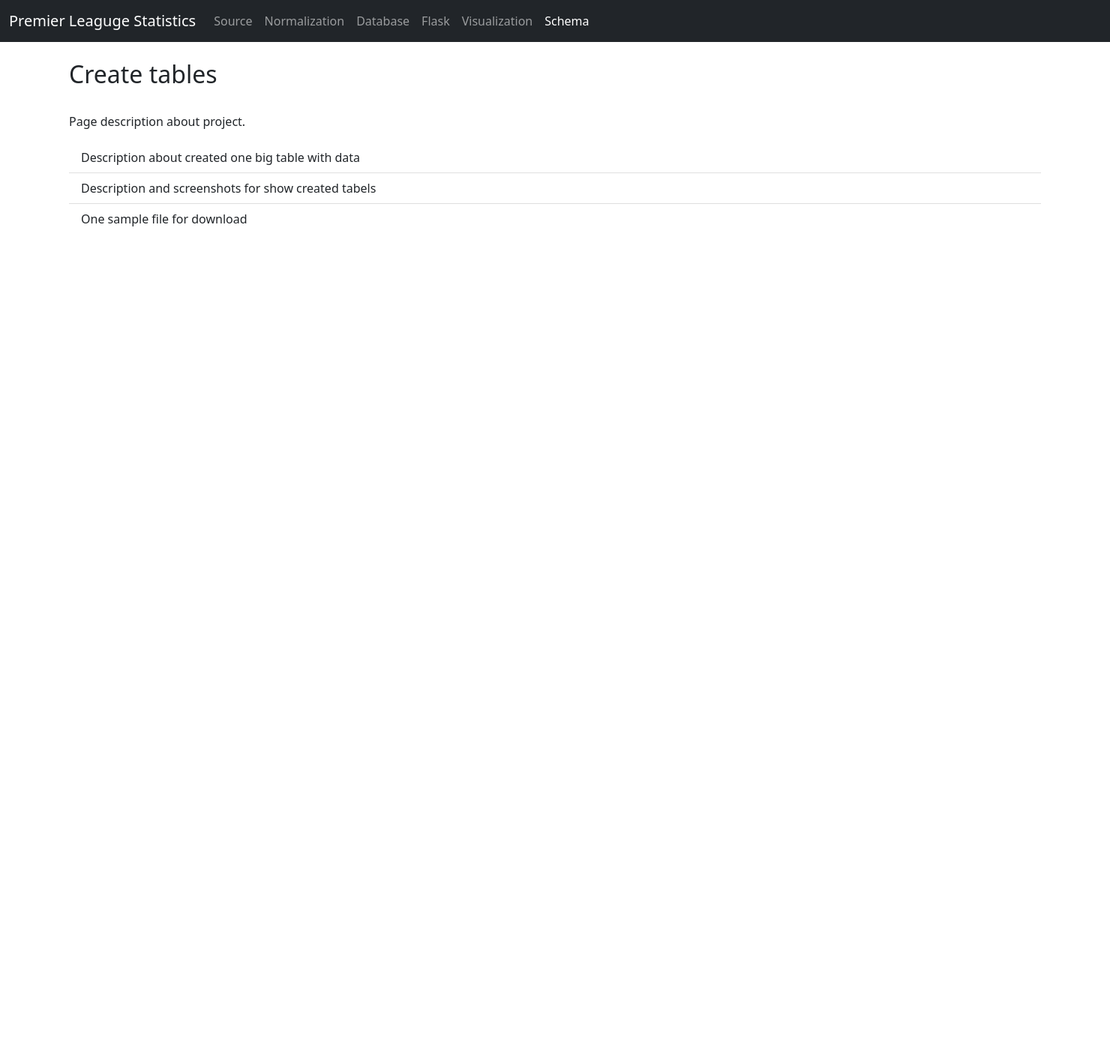
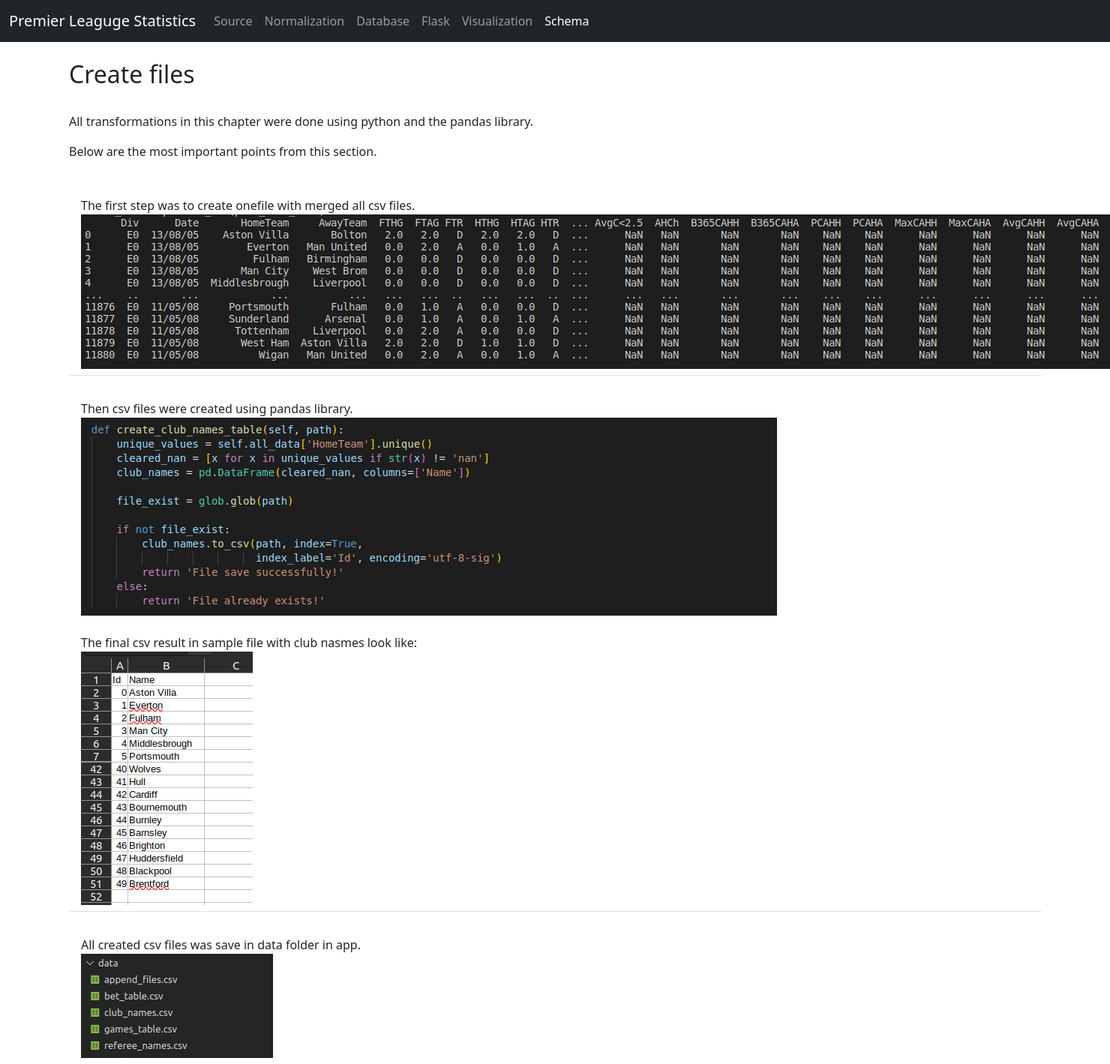
Before and after one commit to mateuszgua/football-stats-england, a Flask app: page /normalization in a window 1480 px wide. Shown: the whole page at 75% size. Before the commit the page ends 302 px from the top, so only its background shows below. Run offline with Flask 2, Linux system fonts and the light colour scheme.

Commit message:
Feat: add images for show created csv files

```diff
--- a/templates/normalization.html
+++ b/templates/normalization.html
@@ -2,14 +2,33 @@
 
 {% block content %}
 
-<h2 class="title">{% block title %} Create tables {% endblock %}</h2>
+<h2 class="title">{% block title %} Create files {% endblock %}</h2>
 <br>
 
-<p>Page description about project.</p>
+<p>All transformations in this chapter were done using python and the pandas library.</p>
+<p>Below are the most important points from this section.</p>
+<br>
 
 <ul class="list-group list-group-flush">
-    <li class="list-group-item">Description about created one big table with data</li>
-    <li class="list-group-item">Description and screenshots for show created tabels</li>
-    <li class="list-group-item">One sample file for download</li>
+    <li class="list-group-item">The first step was to create onefile with merged all csv files.
+        <br>
+        <img src="{{url_for('static', filename='one_big_table.png')}}" />
+    </li>
+    <li class="list-group-item">
+        <br>
+        Then csv files were created using pandas library.
+        <br>
+        <img src="{{url_for('static', filename='club_create.png')}}" />
+        <br><br>
+        The final csv result in sample file with club nasmes look like:
+        <br>
+        <img src="{{url_for('static', filename='club_table.png')}}" />
+    </li>
+    <li class="list-group-item">
+        <br>
+        All created csv files was save in data folder in app.
+        <br>
+        <img src="{{url_for('static', filename='all_created_files.png')}}" />
+    </li>
 </ul>
 {% endblock %}
--- a/templates/source.html
+++ b/templates/source.html
@@ -16,12 +16,12 @@
     <li class="list-group-item">
         <br>
         Sample file for download in csv format:
-        <a class="btn btn-warning" href="{{ url_for('.download_file') }}" role="button">Download</a>
+        <a class="btn btn-warning btn-sm" href="{{ url_for('.download_file') }}" role="button">Download csv file</a>
     </li>
     <li class="list-group-item">
         <br>
         All files are shown in the picture below.
-        <br><br>
+        <br>
         <img src="{{url_for('static', filename='all_files.png')}}" />
     </li>
 </ul>
```
Also changed, not shown: static/all_created_files.png (added), static/club_create.png (added), static/club_table.png (added), static/one_big_table.png (added).
